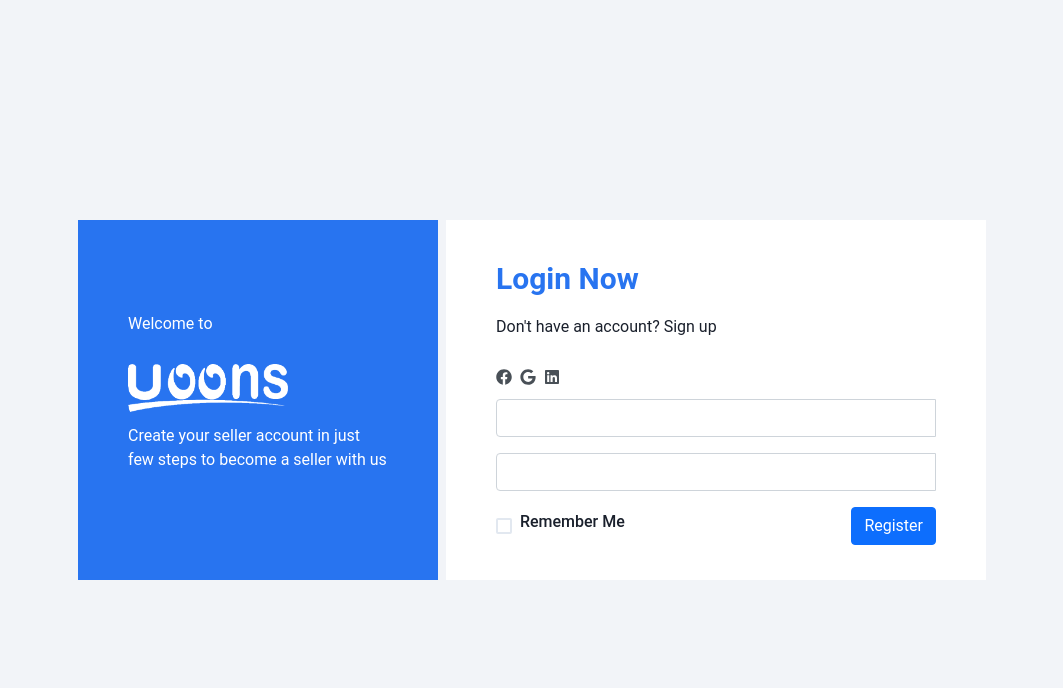
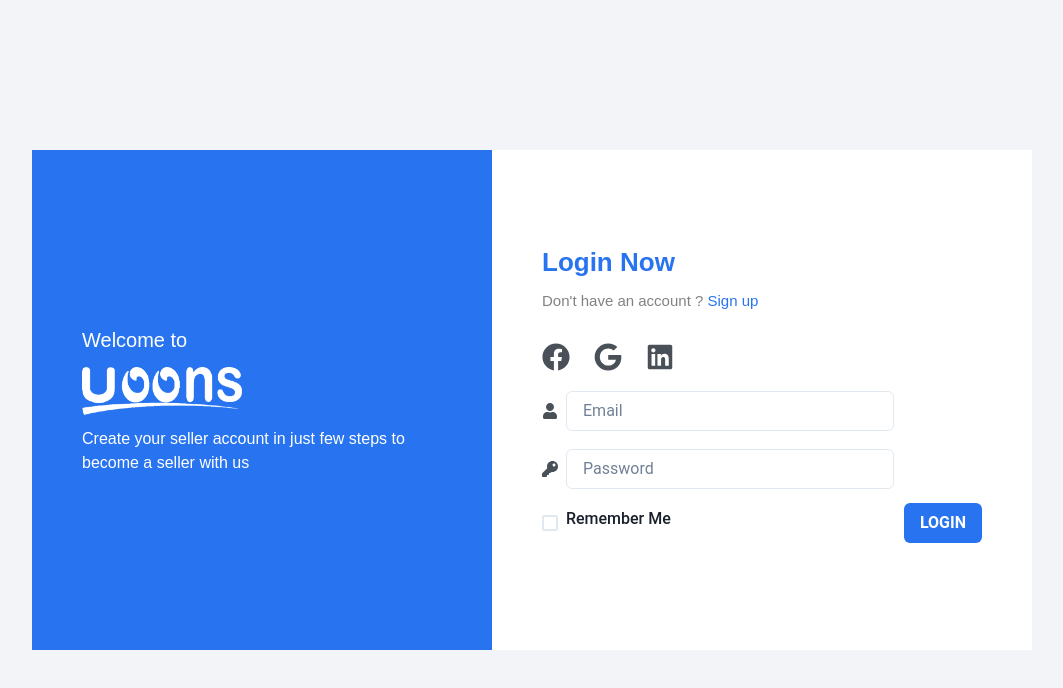
Before and after one commit to honeysoniverse/Uoons, a React (Create React App) app: page / in a window 1280 px wide. Shown: the top 688 px of the page, without its empty margins (108-1171 px from the left). Built offline with nearby package versions, Linux system fonts and the light colour scheme; the HTML template or start-up script is replaced by a standard one.

Commit message:
redux testing intitial

```diff
--- a/src/App.js
+++ b/src/App.js
@@ -8,6 +8,7 @@
 import Header from './components/Header';
 import Footer from './components/Footer';
 import DesktopMenu from './components/Menu/DesktopMenu';
+import ReduxTesting from './components/pages/ReduxTesting'
 
 function App() {
   const navigateTo = useNavigate();
@@ -24,6 +25,11 @@
         {isAuthenticated && <RoutesWrapper/>}
         {isAuthenticated && <Footer/>}
 
+ {/* added by me delete it. */}
+
+ {/* {isAuthenticated && <ReduxTesting/>}  */}
+
+
       </ChakraProvider>
   );
 }
--- a/src/components/pages/Login.jsx
+++ b/src/components/pages/Login.jsx
@@ -1,9 +1,6 @@
 import React, { useState } from 'react';
-import { useForm } from 'react-hook-form';
-import { yupResolver } from '@hookform/resolvers/yup';
-import 'bootstrap/dist/css/bootstrap.min.css';
-import * as Yup from 'yup';
 import {
+  useBreakpointValue,
   Box,
   Text,
   Image,
@@ -29,47 +26,13 @@
 import Button from '../Button';
 
 const Login = ({ setIsAuthenticated, setShowImg }) => {
-  const validationSchema = Yup.object().shape({
-    // fullname: Yup.string().required('Fullname is required'),
-    username: Yup.string()
-      .required('Username is required')
-      .min(6, 'Username must be at least 6 characters')
-      .max(20, 'Username must not exceed 20 characters'),
-    email: Yup.string().required('Email is required').email('Email is invalid'),
-    password: Yup.string()
-      .required('Password is required')
-      .min(6, 'Password must be at least 6 characters')
-      .max(40, 'Password must not exceed 40 characters'),
-    // confirmPassword: Yup.string()
-    //   .required('Confirm Password is required')
-    //   .oneOf([Yup.ref('password'), null], 'Confirm Password does not match'),
-    // acceptTerms: Yup.bool().oneOf([true], 'Accept Terms is required')
-  });
-  const {
-    register,
-    handleSubmit,
-    reset,
-    formState: { errors },
-  } = useForm({
-    resolver: yupResolver(validationSchema),
-  });
+  const isMdBreakpoint = useBreakpointValue({ base: false, md: true });
+  const [email, setEmail] = useState('');
+  const [password, setPassword] = useState('');
+  const loginApi = process.env.REACT_APP_AUTH_API;
+  const loginInfo = JSON.stringify({ email, password });
 
-  const onSubmit = async (data,event) => {
-                event.preventDefault();
-    console.log('form data');
-    // const loginApi = process.env.REACT_APP_AUTH_API;
-    // const loginInfo = JSON.stringify({ email, password });
-    // const { username, email, password } = data;
-    // console.log(JSON.stringify(data, null, 2));
-    // handleLogin(loginApi, loginInfo);
-  };
-console.log(onSubmit);
-  // const [email, setEmail] = useState('');
-  // const [password, setPassword] = useState('');
-  // const loginApi = process.env.REACT_APP_AUTH_API;
-  // const loginInfo = JSON.stringify({ email, password });
-
-  const handleLogin = async (loginApi, loginInfo) => {
+  const handleLogin = async () => {
     const response = await axios.post(`${loginApi}`, loginInfo, {
       headers: {
         'Content-Type': 'application/json',
@@ -77,147 +40,116 @@
     });
     const responseData = JSON.stringify(response.data);
     localStorage.setItem('LoginData', responseData);
-    const localData = JSON.parse(localStorage.getItem('LoginData'));
+    const localData = (JSON.parse(localStorage.getItem('LoginData')));
 
-    if (response.data.status === 'success') setIsAuthenticated(true);
+  if(response.data.status === 'success') setIsAuthenticated(true);
   };
 
-  // const handleOnClick = () => {
-  //   handleLogin();
-  // };
+  const handleOnClick = () => {
+    handleLogin();
+  };
+
+
 
   return (
     <>
       <PagesWrapper>
-        <HStack>
-          <Box
+        <HStack spacing={0}>
+         {isMdBreakpoint && <Box
             padding="50px"
             background={colors.cornflowerBlue}
-            height="360px"
+            height={
+              {
+                base: '100vh', sm:'100vh', md: '640px', lg: '540px', xl: '500px',
+              }
+            }
             display="flex"
             flexDirection="column"
             justifyContent="center"
-            width="360px"
+            width={
+              {
+                base: '100vw', sm:'100vw' , md: '360px', lg: '360px', xl: '460px',
+              }
+            }
           >
-            <Text fontSize="16px" color={colors.white}>
+            <Text fontSize="20px" color={colors.white} fontFamily="Poppins, sans-serif">
               Welcome to
             </Text>
-            {
            <Image
               src={require('../img/logo.png')}
               width="160px"
               padding="12px 0"
             />
-            }
-            <Text color={colors.white}>{`Create your seller account in \n
-          just few steps to become a seller with us`}</Text>
-          </Box>
+            <Text color={colors.white} fontFamily="Poppins, sans-serif">Create your seller account in
+          just few steps to become a seller with us</Text>
+          </Box>}
           <Box
             padding="50px"
             background={colors.white}
-            height="360px"
+            height={
+              {
+                base: '100vh', sm:'100vh', md: '640px', lg: '540px', xl: '500px',
+              }
+            }
             display="flex"
             flexDirection="column"
             justifyContent="center"
-            width="540px"
+            width={
+              {
+                base: '100vw', sm:'100vw' , md: '360px', lg: '360px', xl: '540px',
+              }
+            }
           >
-            <Text
-              color={colors.cornflowerBlue}
-              margin="14px 0px"
-              fontSize="30px"
-              fontWeight="bold"
-            >
+            <VStack alignItems="flex-start" fontFamily="Poppins, sans-serif" mb="30px">
+            <Text color={colors.cornflowerBlue} fontSize="26px" fontWeight="bold" >
               Login Now
             </Text>
-            <Text>
-              {`Don't have an account? `}
-              <Link>Sign up</Link>
+            <Text color={colors.infoGray} fontSize="15px">
+              Don't have an account ? <nbsp/>
+              <Link color={colors.cornflowerBlue} fontSize="15px">Sign up</Link>
             </Text>
-            <HStack margin="14px 0px">
-              <Icon as={FaFacebook} color={colors.iconGray} />
-              <Icon as={FaGoogle} color={colors.iconGray} />
-              <Icon as={FaLinkedin} color={colors.iconGray} />
+            </VStack>
+            <HStack marginBottom="20px" spacing='24px'>
+              <Icon as={FaFacebook} color={colors.iconGray} w={6} h={6} boxSize={7}/>
+              <Icon as={FaGoogle} color={colors.iconGray}  w={6} h={6} boxSize={7}/>
+              <Icon as={FaLinkedin} color={colors.iconGray}  w={6} h={6} boxSize={7}/>
             </HStack>
-            <form >
-              {/* <InputField
-              margin="14px 0px"
-              name="email"
+
+           <VStack alignItems="flex-start"><InputField
+
+              setValue={setEmail}
               icon={FaUser}
               placeholder="Email"
               type="email"
               mb="10px"
-              register="...register('email')"
-            /> */}
-
-              {/* <input
-                name="email"
-                type="text"
-                {...register('email')}
-                className={`form-control ${errors.email ? 'is-invalid' : ''}`}
+              width={
+                {
+                  base: '75vw', sm:'75vw' , md: '240px', lg: '260px', xl: '440px',
+                }
+              }
+              boxShadow="0px 0px 15px #b2ceff8a"
             />
-              <div className="invalid-feedback">{errors.email?.message}</div> */}
-              {/* <input
+            <InputField
               margin="14px 0px"
-              name="email"
-              icon={FaUser}
-              placeholder="Email"
-              type="email"
-              mb="10px"
-              register="...register('email')"
-            /> */}
-              {/* <InputField
-              margin="14px 0px"
-              name="password"
+              setValue={setPassword}
               icon={FaKey}
               placeholder="Password"
               type="password"
-
-            /> */}
-              {/* <input
-                name="password"
-                type="text"
-                {...register('password')}
-                className={`form-control ${
-                  errors.password ? 'is-invalid' : ''
-                }`}
-              /> */}
-              {/* <div className="invalid-feedback">{errors.password?.message}</div> */}
-
-              <div class="input-group mb-3">
-                <input
-                  name="email"
-                  type="text"
-                  {...register('email')}
-                  className={`form-control ${errors.email ? 'is-invalid' : ''}`}
-                />
-                <div className="invalid-feedback">{errors.email?.message}</div>
-              </div>
-
-              <div class="input-group mb-3">
-                <input
-                  name="password"
-                  type="text"
-                  {...register('password')}
-                  className={`form-control ${
-                    errors.password ? 'is-invalid' : ''
-                  }`}
-                />
-                <div className="invalid-feedback">
-                  {errors.password?.message}
-                </div>
-              </div>
-
+              width={
+                {
+                  base: '75vw', sm:'75vw' , md: '240px', lg: '260px', xl: '440px',
+                }
+              }
+              boxShadow="0px 0px 15px #b2ceff8a"
+            /></VStack>
             <HStack justifyContent="space-between" margin="14px 0px">
               <HStack>
                 <Checkbox />
                 <FormLabel>Remember Me</FormLabel>
+
               </HStack>
-                {/* <Button type="submit" name="Login" handleOnClick={handleLogin} marginLeft="200px"/> */}
-                <button  onClick={handleSubmit(onSubmit)} className="btn btn-primary">
-            Register
-          </button>
+              <Button name="LOGIN" handleOnClick={handleOnClick} marginLeft="200px"></Button>
             </HStack>
-            </form>
           </Box>
         </HStack>
       </PagesWrapper>
--- /dev/null
+++ b/src/components/pages/ReduxTesting.jsx
@@ -0,0 +1,20 @@
+
+
+import {useDispatch,useSelector} from 'react-redux';
+import {bindActionCreators} from "redux";
+import { actioncreator } from '../../state/action-creators/combinactioncreator';
+
+function App() {
+  const dispatch=useDispatch();
+  const account=useSelector(state=>state);
+  const {deposit,withdraw}=bindActionCreators(actioncreator,dispatch);
+  return (
+    <div className="App">
+      <h1>{account.reducer}</h1>
+      <button onClick={()=>deposit(1000)}>Deposit</button>
+      <button onClick={()=>withdraw(1000)}>Withdraw</button>
+    </div>
+  );
+}
+
+export default App;
--- a/src/state/reducer/action-reducer.js
+++ b/src/state/reducer/action-reducer.js
@@ -1,30 +1,28 @@
-const initialState = {
-  togglebutton:true
-};
+// const initialState = {
+//   togglebutton:true
+// };
 
-const TodoList = (state = initialState, action) => {
+// const TodoList = (state = initialState, action) => {
+//   switch (action.type) {
+//      case "+":
+//     return (state = {togglebutton:action.payload.}  );
+
+
+//     default:
+//       return state;
+//   }
+// };
+
+// export default TodoList;
+const reducer = (state = 0, action) => {
   switch (action.type) {
-     case "toggle":
-    return (state = {togglebutton:action.payload.tooglebutton}  );
-    // case "DELETE": {
-    //   let deletedata = state.actualdata.filter((item) => {
-    //     return item.id != action.id;
-    //   });
-    //   return (state = { actualdata: deletedata });
-    // }
-    // case "EDIT": {
-    //   const geteditid = state.actualdata.findIndex((item) => {
-    //     return item.id == action.data.id;
-    //   });
-    //   alert("edit value id" + geteditid);
-    //   let duplicatearray = [...state.actualdata];
-    //   duplicatearray[geteditid] = action.data;
-    //   return (state = { actualdata: duplicatearray });
-    // }
+    case "deposit":
+      return (state = state + action.payload);
 
+    case "withdraw":
+      return (state = state - action.payload);
     default:
       return state;
   }
 };
-
-export default TodoList;
+export default reducer;
```
Lines whose indentation alone changed are shown as unchanged.
